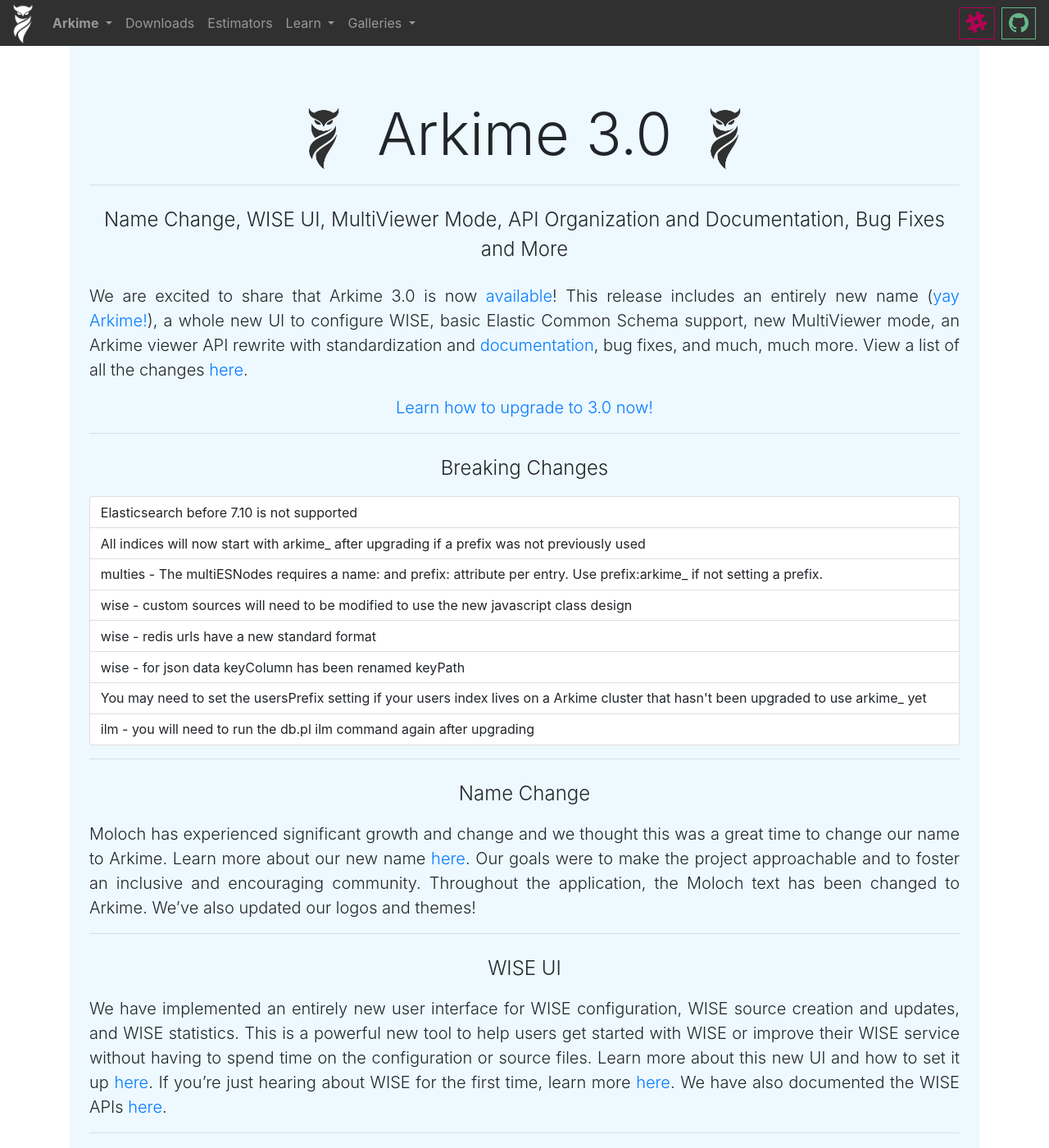
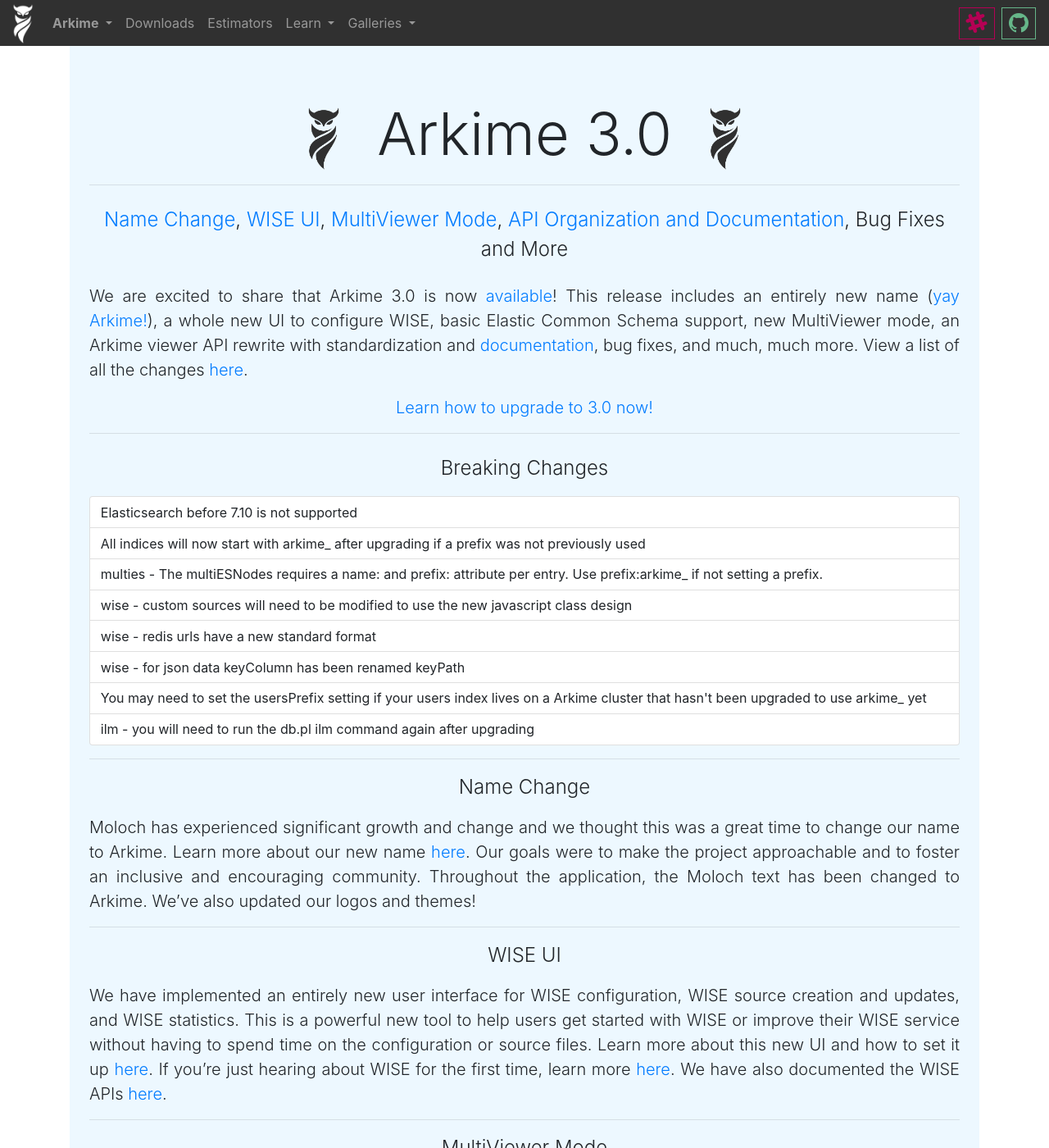
Before and after one commit to arkime/arkimeweb, a Jekyll site: the page built from v3release.html, in a window 1280 px wide and 1400 px high. Shown: the whole window at 82% size. Built offline with Jekyll 4.4.1, drawn with Linux system fonts in a browser that asks for light colours; some of the changed text lies outside the part shown.

Commit message:
add hash links

```diff
--- a/index.css
+++ b/index.css
@@ -633,3 +633,9 @@
   max-height: 0px;
   visibility: hidden;
 }
+
+/* to offset the scroll position of hash links because of the navbar */
+.hash-link-offset {
+  margin-top: -56px;
+  padding-top: 56px;
+}
--- a/v3release.html
+++ b/v3release.html
@@ -62,8 +62,11 @@
             </h1>
             <hr>
             <p class="lead lead-lg text-justify mt-4 text-center">
-              Name Change, WISE UI, MultiViewer Mode, API Organization and
-              Documentation, Bug Fixes and More
+              <a href="#name-change">Name Change</a>,
+              <a href="#wise-ui">WISE UI</a>,
+              <a href="#multiviewer-mode">MultiViewer Mode</a>,
+              <a href="#api-organization-and-documentation">API Organization and Documentation</a>,
+              Bug Fixes and More
             </p>
             <p class="lead text-justify mt-4">
               We are excited to share that Arkime 3.0 is now
@@ -98,7 +101,8 @@
               </ul>
             </p>
             <hr>
-            <p class="lead lead-lg text-justify mt-4 text-center">
+            <p id="name-change"
+              class="lead lead-lg text-justify text-center hash-link-offset">
               Name Change
             </p>
             <p class="lead text-justify">
@@ -111,7 +115,8 @@
               our logos and themes!
             </p>
             <hr>
-            <p class="lead lead-lg text-justify mt-4 text-center">
+            <p id="wise-ui"
+              class="lead lead-lg text-justify text-center hash-link-offset">
               WISE UI
             </p>
             <p class="lead text-justify">
@@ -126,7 +131,19 @@
               <a href="wiseapi">here</a>.
             </p>
             <hr>
-            <p class="lead lead-lg text-justify mt-4 text-center">
+            <p id="multiviewer-mode"
+              class="lead lead-lg text-justify text-center hash-link-offset">
+              MultiViewer Mode
+            </p>
+            <p class="lead text-justify">
+              You can now run Arkime Viewer in MultiViewer mode. In this mode,
+              you can see a list of Arkime clusters and select which clusters
+              to search against. Learn more about how to configure this setting
+              <a href="settings#multi-viewer-settings">here</a>.
+            </p>
+            <hr>
+            <p id="api-organization-and-documentation"
+              class="lead lead-lg text-justify text-center hash-link-offset">
               Viewer API Documentation and Standardization
             </p>
             <p class="lead text-justify">
@@ -140,17 +157,7 @@
               application file.
             </p>
             <hr>
-            <p class="lead lead-lg text-justify mt-4 text-center">
-              MultiViewer Mode
-            </p>
-            <p class="lead text-justify">
-              You can now run Arkime Viewer in MultiViewer mode. In this mode,
-              you can see a list of Arkime clusters and select which clusters
-              to search against. Learn more about how to configure this setting
-              <a href="settings#multi-viewer-settings">here</a>.
-            </p>
-            <hr>
-            <p class="lead lead-lg text-justify mt-4 text-center">
+            <p class="lead lead-lg text-justify text-center hash-link-offset">
               MORE!
             </p>
             <p class="lead text-center">
```
